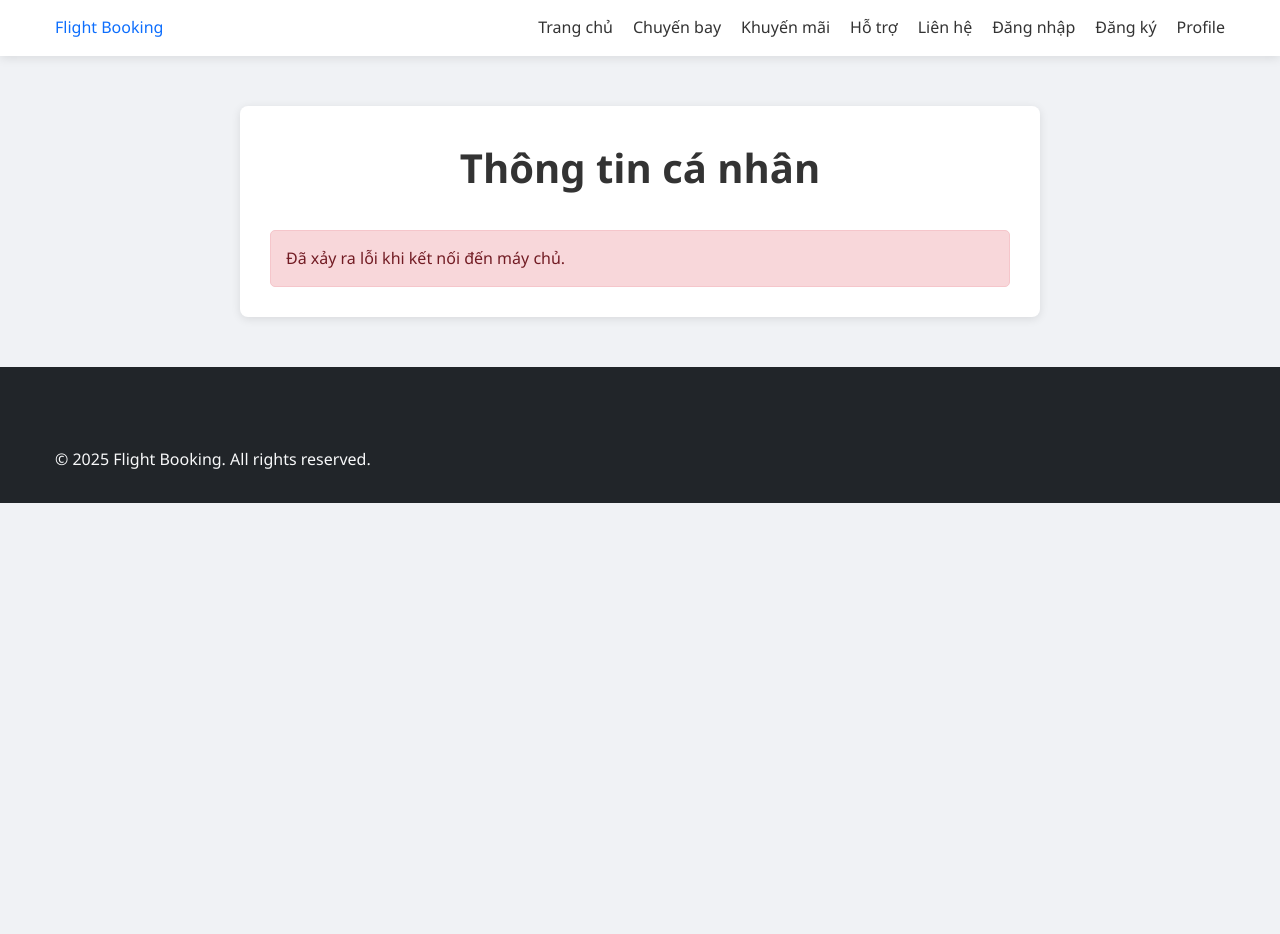
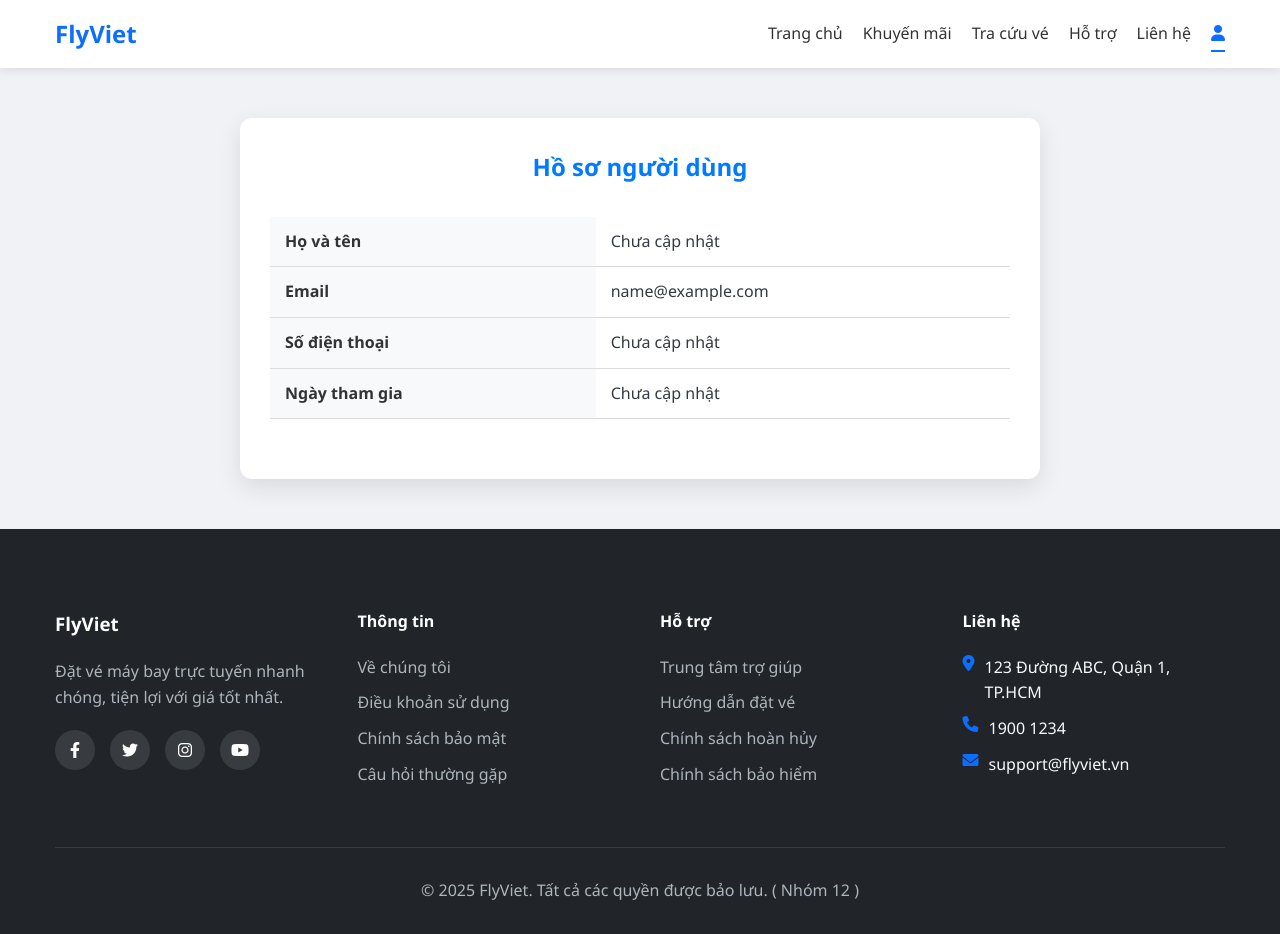
Before and after one commit to HMH6868/DatVeMayBay01, a plain HTML site: page assets/pages/profile.html in a window 1280 px wide. Before the commit the page ends 800 px from the top, so only its background shows below. Drawn offline with Linux system fonts and the light colour scheme; no server answers; sample sign-in values are in the browser's storage.

Commit message:
update trang profile

```diff
--- a/assets/pages/profile.html
+++ b/assets/pages/profile.html
@@ -1,50 +1,182 @@
 <!DOCTYPE html>
-<html lang="en">
+<html lang="vi">
 <head>
     <meta charset="UTF-8">
     <meta name="viewport" content="width=device-width, initial-scale=1.0">
-    <title>User Profile</title>
+    <title>Hồ sơ người dùng - FlyViet</title>
     <link rel="stylesheet" href="../css/styles.css">
-    <link rel="stylesheet" href="../css/profile.css">
+    <link rel="stylesheet" href="https://cdnjs.cloudflare.com/ajax/libs/font-awesome/6.0.0-beta3/css/all.min.css">
+    <style>
+        .profile-container {
+            max-width: 800px;
+            margin: 50px auto;
+            padding: 30px;
+            background: #fff;
+            border-radius: 12px;
+            box-shadow: 0 8px 25px rgba(0, 0, 0, 0.1);
+        }
+
+        .profile-container h2 {
+            text-align: center;
+            margin-bottom: 30px;
+            color: #007bff;
+        }
+
+        .profile-info {
+            margin-bottom: 30px;
+        }
+
+        .profile-table {
+            width: 100%;
+            border-collapse: collapse;
+            margin-top: 20px;
+        }
+
+        .profile-table th,
+        .profile-table td {
+            padding: 12px 15px;
+            text-align: left;
+            border-bottom: 1px solid #ddd;
+        }
+
+        .profile-table th {
+            background-color: #f8f9fa;
+            color: #333;
+            font-weight: 600;
+        }
+
+        .profile-table tr:hover {
+            background-color: #f5f5f5;
+        }
+
+        .no-data {
+            text-align: center;
+            padding: 20px;
+            color: #777;
+        }
+    </style>
 </head>
 <body>
     <header>
-        <nav class="navbar">
-            <div class="container">
-                <a href="../../index.html" class="navbar-brand">Flight Booking</a>
-                <ul class="navbar-nav">
+        <div class="container">
+            <div class="logo">
+                <h1>FlyViet</h1>
+            </div>
+            <nav>
+                <ul>
                     <li><a href="../../index.html">Trang chủ</a></li>
-                    <li><a href="flight-list.html">Chuyến bay</a></li>
                     <li><a href="khuyen-mai.html">Khuyến mãi</a></li>
+                    <li><a href="ticket-search.html">Tra cứu vé</a></li>
                     <li><a href="ho-tro.html">Hỗ trợ</a></li>
                     <li><a href="lien-he.html">Liên hệ</a></li>
-                    <li><a href="login.html">Đăng nhập</a></li>
-                    <li><a href="register.html">Đăng ký</a></li>
-                    <li><a href="profile.html">Profile</a></li>
+                    <li><a href="profile.html" class="active" title="Hồ sơ"><i class="fas fa-user"></i></a></li>
                 </ul>
-            </div>
-        </nav>
+            </nav>
+        </div>
     </header>
 
-    <main class="container profile-container">
-        <h1>Thông tin cá nhân</h1>
-        <div id="profile-info" class="profile-card">
-            <p><strong>Họ và tên:</strong> <span id="fullname"></span></p>
-            <p><strong>Email:</strong> <span id="email"></span></p>
-            <p><strong>Số điện thoại:</strong> <span id="phone"></span></p>
-            <p><strong>Ngày tạo tài khoản:</strong> <span id="created-at"></span></p>
-            <p><strong>Lần đăng nhập cuối:</strong> <span id="last-login"></span></p>
-            <button id="logout-button" class="btn btn-danger">Đăng xuất</button>
+    <main>
+        <div class="container">
+            <div class="profile-container">
+                <h2>Hồ sơ người dùng</h2>
+                <div class="profile-info">
+                    <table class="profile-table">
+                        <tbody id="profileTable">
+                            <!-- Thông tin người dùng sẽ được thêm vào đây bằng JavaScript -->
+                        </tbody>
+                    </table>
+                </div>
+            </div>
         </div>
-        <div id="profile-error" class="alert alert-danger" style="display: none;"></div>
     </main>
 
     <footer>
         <div class="container">
-            <p>&copy; 2025 Flight Booking. All rights reserved.</p>
+            <div class="footer-columns">
+                <div class="footer-column">
+                    <h3>FlyViet</h3>
+                    <p>Đặt vé máy bay trực tuyến nhanh chóng, tiện lợi với giá tốt nhất.</p>
+                    <div class="social-icons">
+                        <a href="#"><i class="fab fa-facebook-f"></i></a>
+                        <a href="#"><i class="fab fa-twitter"></i></a>
+                        <a href="#"><i class="fab fa-instagram"></i></a>
+                        <a href="#"><i class="fab fa-youtube"></i></a>
+                    </div>
+                </div>
+                <div class="footer-column">
+                    <h4>Thông tin</h4>
+                    <ul>
+                        <li><a href="#">Về chúng tôi</a></li>
+                        <li><a href="#">Điều khoản sử dụng</a></li>
+                        <li><a href="#">Chính sách bảo mật</a></li>
+                        <li><a href="#">Câu hỏi thường gặp</a></li>
+                    </ul>
+                </div>
+                <div class="footer-column">
+                    <h4>Hỗ trợ</h4>
+                    <ul>
+                        <li><a href="#">Trung tâm trợ giúp</a></li>
+                        <li><a href="#">Hướng dẫn đặt vé</a></li>
+                        <li><a href="#">Chính sách hoàn hủy</a></li>
+                        <li><a href="#">Chính sách bảo hiểm</a></li>
+                    </ul>
+                </div>
+                <div class="footer-column">
+                    <h4>Liên hệ</h4>
+                    <ul class="contact-info">
+                        <li><i class="fas fa-map-marker-alt"></i> 123 Đường ABC, Quận 1, TP.HCM</li>
+                        <li><i class="fas fa-phone"></i> 1900 1234</li>
+                        <li><i class="fas fa-envelope"></i> support@flyviet.vn</li>
+                    </ul>
+                </div>
+            </div>
+            <div class="copyright">
+                <p>&copy; 2025 FlyViet. Tất cả các quyền được bảo lưu. ( Nhóm 12 )</p>
+            </div>
         </div>
     </footer>
 
-    <script src="../js/profile.js"></script>
+    <script src="../js/script.js"></script>
+    <script>
+        document.addEventListener('DOMContentLoaded', function() {
+            // Kiểm tra xem người dùng đã đăng nhập chưa
+            const user = JSON.parse(localStorage.getItem('user')) || JSON.parse(sessionStorage.getItem('user'));
+
+            if (!user) {
+                // Nếu không có thông tin người dùng, chuyển về trang đăng nhập
+                sessionStorage.setItem('redirectAfterLogin', window.location.href);
+                window.location.href = 'login.html';
+                return;
+            }
+
+            // Hiển thị thông tin người dùng
+            const profileTable = document.getElementById('profileTable');
+
+            // Định nghĩa các trường thông tin cần hiển thị
+            const userFields = [
+                { label: 'Họ và tên', key: 'fullname' },
+                { label: 'Email', key: 'email' },
+                { label: 'Số điện thoại', key: 'phone' },
+                { label: 'Ngày tham gia', key: 'created_at' }
+            ];
+
+            // Tạo các hàng cho bảng thông tin
+            userFields.forEach(field => {
+                let value = user[field.key] || 'Chưa cập nhật';
+
+                // Định dạng lại một số trường dữ liệu
+                if (field.key === 'createdAt' && user[field.key]) {
+                    value = new Date(user[field.key]).toLocaleDateString('vi-VN');
+                }
+
+                const row = document.createElement('tr');
+                row.innerHTML = `
+                    <th>${field.label}</th>
+                    <td>${value}</td>
+                `;
+                profileTable.appendChild(row);
+            });
+        });
+    </script>
 </body>
 </html>
```
Also changed, not shown: 1 other file.
